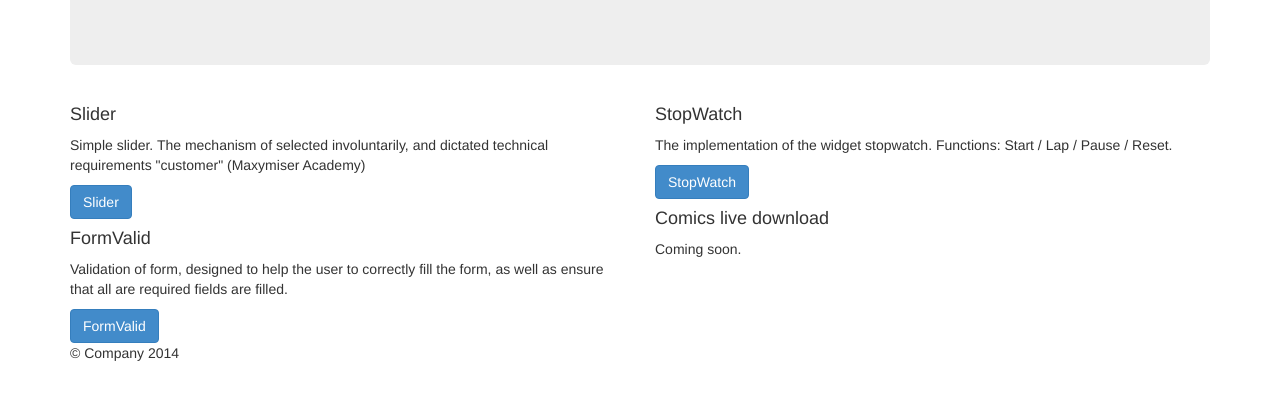
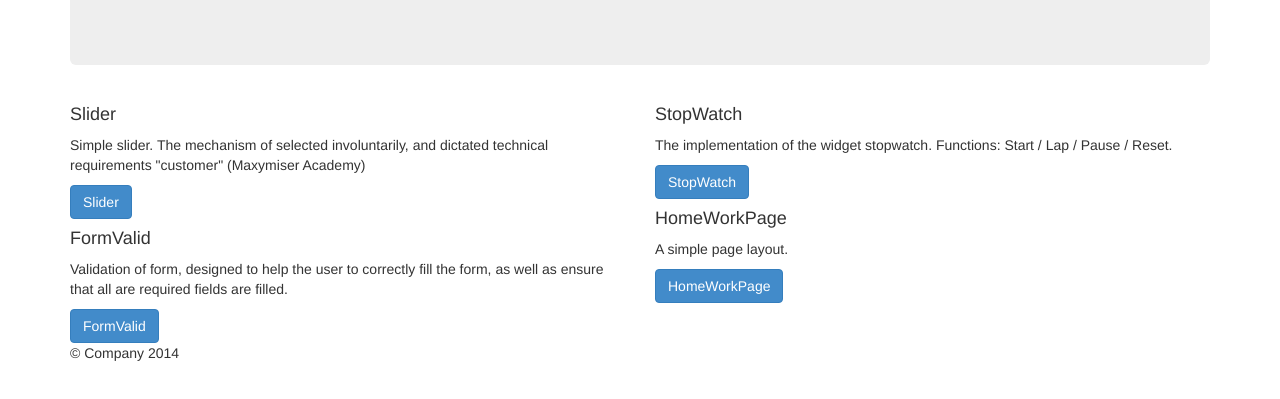
Before and after one commit to ilyashmaxim/ilyashmaxim.github.com, a plain HTML site: page index.html in a window 1280 px wide. Shown: the part 259-658 px from the top of the page. Drawn offline with Linux system fonts and the light colour scheme.

Commit message:
fix index

```diff
--- a/index.html
+++ b/index.html
@@ -10,7 +10,7 @@
 	<div class="container">
 		<div class="header">
 			<ul class="nav nav-pills pull-right">
-				<li class="active">
+				<li>
 					<a href="#">Home</a>
 				</li>
 				<li>
@@ -41,8 +41,9 @@
 				<h4>StopWatch</h4>
 				<p>The implementation of the widget stopwatch. Functions: Start / Lap / Pause / Reset.</p>
 				<a href="StopWatch.html" class="btn btn-primary">StopWatch</a>
-				<h4>Comics live download</h4>
-				<p>Coming soon.</p>
+				<h4>HomeWorkPage</h4>
+				<p>A simple page layout.</p>
+				<a href="HomeWorkPage.html" class="btn btn-primary">HomeWorkPage</a>
 			</div>
 		</div>
 		<div class="footer">
```
